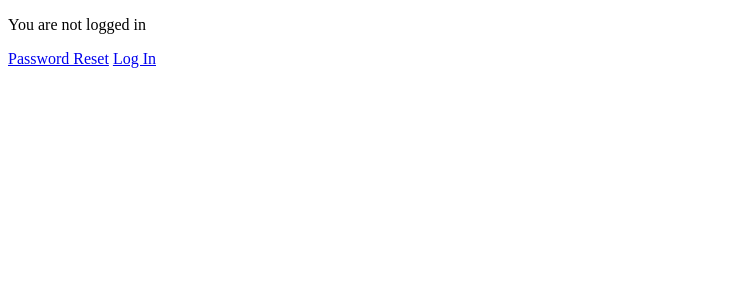
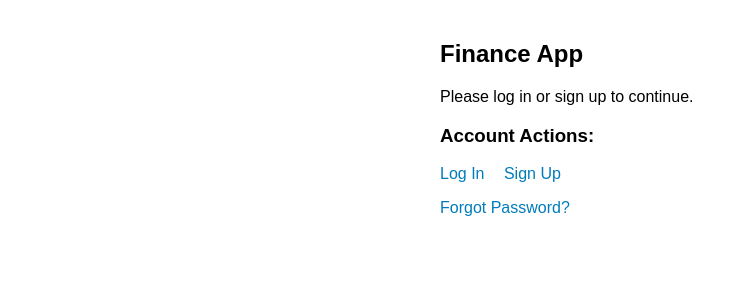
Before and after one commit to pdrm26/life-ledger, a Django app: template templates/home.html in a window 1280 px wide. Shown: the top 300 px of the page, without its empty margins (0-744 px from the left). Run offline with Django 3.2, Linux system fonts and the light colour scheme; the template is opened without the code that fills it, so the values that code supplies are empty.

Commit message:
refactor: rebrand the style of the pages

```diff
--- a/templates/base.html
+++ b/templates/base.html
@@ -1,17 +1,39 @@
 <!DOCTYPE html>
 <html>
 <head>
-    <meta charset="utf-8" />
-    <title>{% block title %} Finance App {% endblock %}</title>
+    <meta charset="utf-8">
+    <title>{% block title %}Finance App{% endblock %}</title>
+    <style>
+        body { font-family: Arial, sans-serif; margin: 40px; }
+        .container { max-width: 400px; margin: 0 auto; }
+        input[type="text"], input[type="email"], input[type="password"] {
+            width: 100%; padding: 8px; margin: 8px 0;
+        }
+        button {
+            padding: 10px 20px; background: #007cba; color: white;
+            border: none; cursor: pointer; margin-right: 10px;
+        }
+        .error { color: red; margin: 10px 0; }
+        .logout-form { text-align: right; margin-bottom: 20px; }
+        a { color: #007cba; text-decoration: none; margin-right: 15px; }
+        a:hover { text-decoration: underline; }
+        .helptext { font-size: 12px; color: #666; margin: 5px 0; }
+        ul.errorlist { color: red; padding-left: 0; list-style: none; }
+        ul.errorlist li { margin: 5px 0; }
+    </style>
 </head>
-
 <body>
     {% if user.is_authenticated %}
-      <form method="POST" action="{% url 'logout' %}">
+        <div class="logout-form">
+            <form method="POST" action="{% url 'logout' %}" style="display: inline;">
                 {% csrf_token %}
-        <button type="submit">Logout</button>
+                <button type="submit">Logout ({{ user.username }})</button>
             </form>
+        </div>
     {% endif %}
-    <main>{% block content %} {% endblock %}</main>
+
+    <div class="container">
+        {% block content %}{% endblock %}
+    </div>
 </body>
 </html>
--- a/templates/home.html
+++ b/templates/home.html
@@ -1,14 +1,24 @@
 {% extends "base.html" %}
+{% block title %}Home - Finance App{% endblock %}
+{% block content %}
+    {% if user.is_authenticated %}
+        <h2>Welcome, {{ user.username }}!</h2>
+        <p>You are successfully logged in.</p>
 
-{% block title %}Home{% endblock %}
+        <h3>Account Options:</h3>
+        <p><a href="{% url 'password_change' %}">Change Password</a></p>
 
-{% block content %}
-{% if user.is_authenticated %}
-    <p>Hi {{ user.username }}!</p>
-    <p><a href="{% url 'password_change' %}">Password Change</a></p>
-{% else %}
-    <p>You are not logged in</p>
-    <a href="{% url 'password_reset' %}">Password Reset</a>
-    <a href="{% url 'login' %}">Log In</a>
-{% endif %}
+    {% else %}
+        <h2>Finance App</h2>
+        <p>Please log in or sign up to continue.</p>
+
+        <h3>Account Actions:</h3>
+        <p>
+            <a href="{% url 'login' %}">Log In</a>
+            <a href="{% url 'signup' %}">Sign Up</a>
+        </p>
+        <p>
+            <a href="{% url 'password_reset' %}">Forgot Password?</a>
+        </p>
+    {% endif %}
 {% endblock %}
```
Also changed, not shown: templates/registration/login.html (+27 -3 lines), templates/registration/signup.html (+43 -8 lines). Lines whose indentation alone changed are shown as unchanged.
